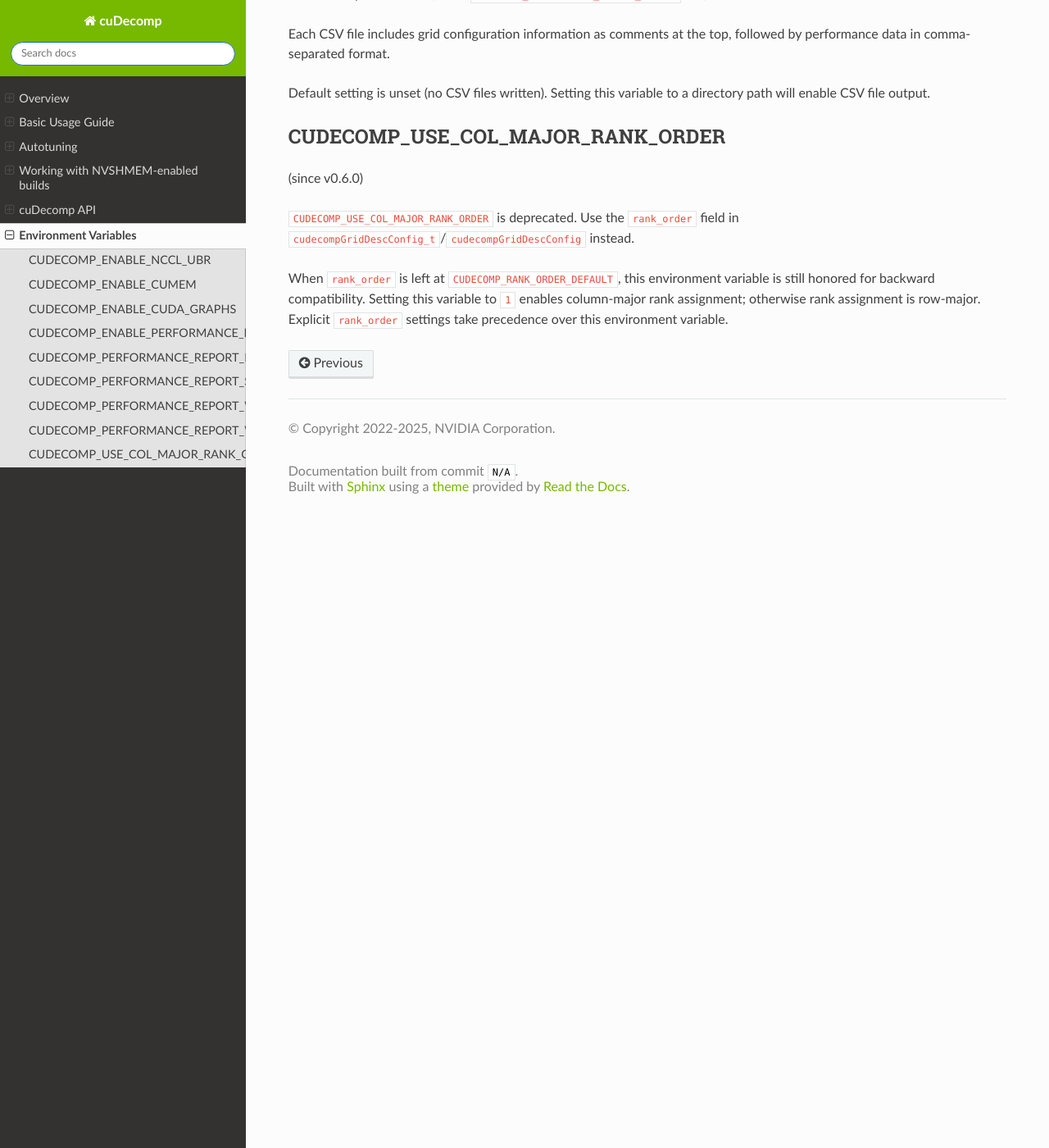
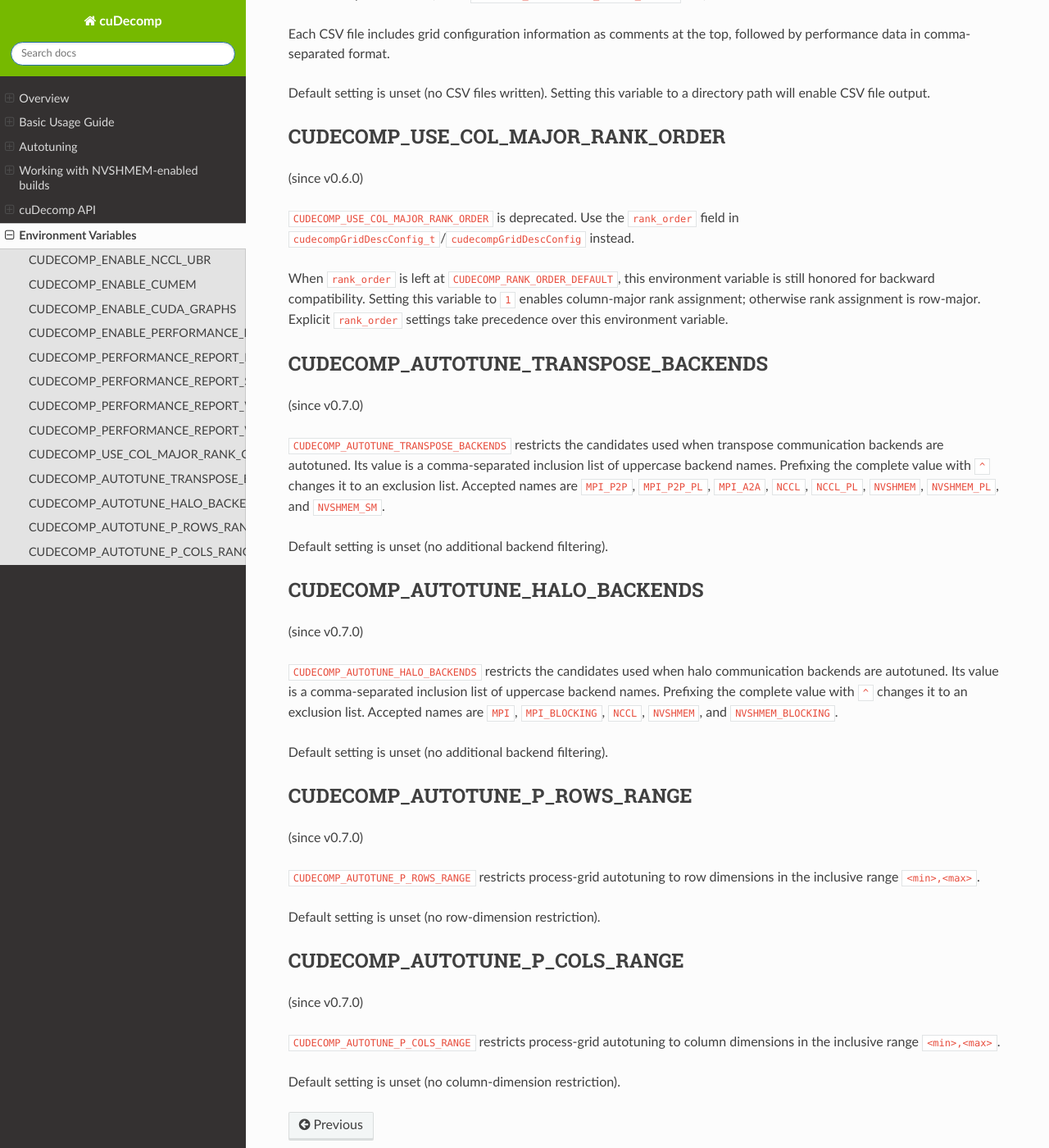
Before and after one commit to NVIDIA/cuDecomp, a Sphinx documentation site: the page built from docs/env_vars.rst, in a window 1280 px wide and 1400 px high, scrolled down 2647 px. Shown: the whole window at 82% size. Built offline with Sphinx 7.4.7 and the Read the Docs theme 3.1.0, drawn with Linux system fonts in a browser that asks for light colours.

Commit message:
Add autotuning candidate controls
Signed-off-by: romerojosh <joshr@nvidia.com>

```diff
--- a/docs/api/f_api.rst
+++ b/docs/api/f_api.rst
@@ -70,6 +70,7 @@ _________________________________
   :f cudecompAutotuneGridMode grid_mode: which communication (transpose/halo) to use to autotune process grid (default: CUDECOMP_AUTOTUNE_GRID_TRANSPOSE)
   :f cudecompDataType dtype: datatype to use during autotuning (default: CUDECOMP_DOUBLE)
   :f logical allow_uneven_distributions: flag to control whether autotuning allows process grids that result in uneven distributions of elements across processes (default: true)
+  :f logical disable_mpi_backends: flag to disable MPI backend options during autotuning (default: false)
   :f logical disable_nccl_backends: flag to disable NCCL backend options during autotuning (default: false)
   :f logical disable_nvshmem_backends: flag to disable NVSHMEM backend options during autotuning (default: false)
   :f real(c_double) skip_threshold: threshold used to skip testing slow configurations; skip configuration if :code:`skip_threshold * t > t_best`, where :code:`t` is the duration of the first timed trial for the configuration and :code:`t_best` is the average trial time of the current best configuration (default: 0.0)
--- a/docs/env_vars.rst
+++ b/docs/env_vars.rst
@@ -104,3 +104,43 @@ CUDECOMP_USE_COL_MAJOR_RANK_ORDER
 When :code:`rank_order` is left at :code:`CUDECOMP_RANK_ORDER_DEFAULT`, this environment variable is still honored for
 backward compatibility. Setting this variable to :code:`1` enables column-major rank assignment; otherwise rank assignment
 is row-major. Explicit :code:`rank_order` settings take precedence over this environment variable.
+
+CUDECOMP_AUTOTUNE_TRANSPOSE_BACKENDS
+------------------------------------
+(since v0.7.0)
+
+:code:`CUDECOMP_AUTOTUNE_TRANSPOSE_BACKENDS` restricts the candidates used when transpose communication backends are
+autotuned. Its value is a comma-separated inclusion list of uppercase backend names. Prefixing the complete value with
+:code:`^` changes it to an exclusion list. Accepted names are :code:`MPI_P2P`, :code:`MPI_P2P_PL`, :code:`MPI_A2A`,
+:code:`NCCL`, :code:`NCCL_PL`, :code:`NVSHMEM`, :code:`NVSHMEM_PL`, and :code:`NVSHMEM_SM`.
+
+Default setting is unset (no additional backend filtering).
+
+CUDECOMP_AUTOTUNE_HALO_BACKENDS
+-------------------------------
+(since v0.7.0)
+
+:code:`CUDECOMP_AUTOTUNE_HALO_BACKENDS` restricts the candidates used when halo communication backends are autotuned.
+Its value is a comma-separated inclusion list of uppercase backend names. Prefixing the complete value with :code:`^`
+changes it to an exclusion list. Accepted names are :code:`MPI`, :code:`MPI_BLOCKING`, :code:`NCCL`, :code:`NVSHMEM`,
+and :code:`NVSHMEM_BLOCKING`.
+
+Default setting is unset (no additional backend filtering).
+
+CUDECOMP_AUTOTUNE_P_ROWS_RANGE
+------------------------------
+(since v0.7.0)
+
+:code:`CUDECOMP_AUTOTUNE_P_ROWS_RANGE` restricts process-grid autotuning to row dimensions in the inclusive range
+:code:`<min>,<max>`.
+
+Default setting is unset (no row-dimension restriction).
+
+CUDECOMP_AUTOTUNE_P_COLS_RANGE
+------------------------------
+(since v0.7.0)
+
+:code:`CUDECOMP_AUTOTUNE_P_COLS_RANGE` restricts process-grid autotuning to column dimensions in the inclusive range
+:code:`<min>,<max>`.
+
+Default setting is unset (no column-dimension restriction).
```
Also changed, not shown: docs/autotuning.rst (+6 -3 lines), 7 other files.
